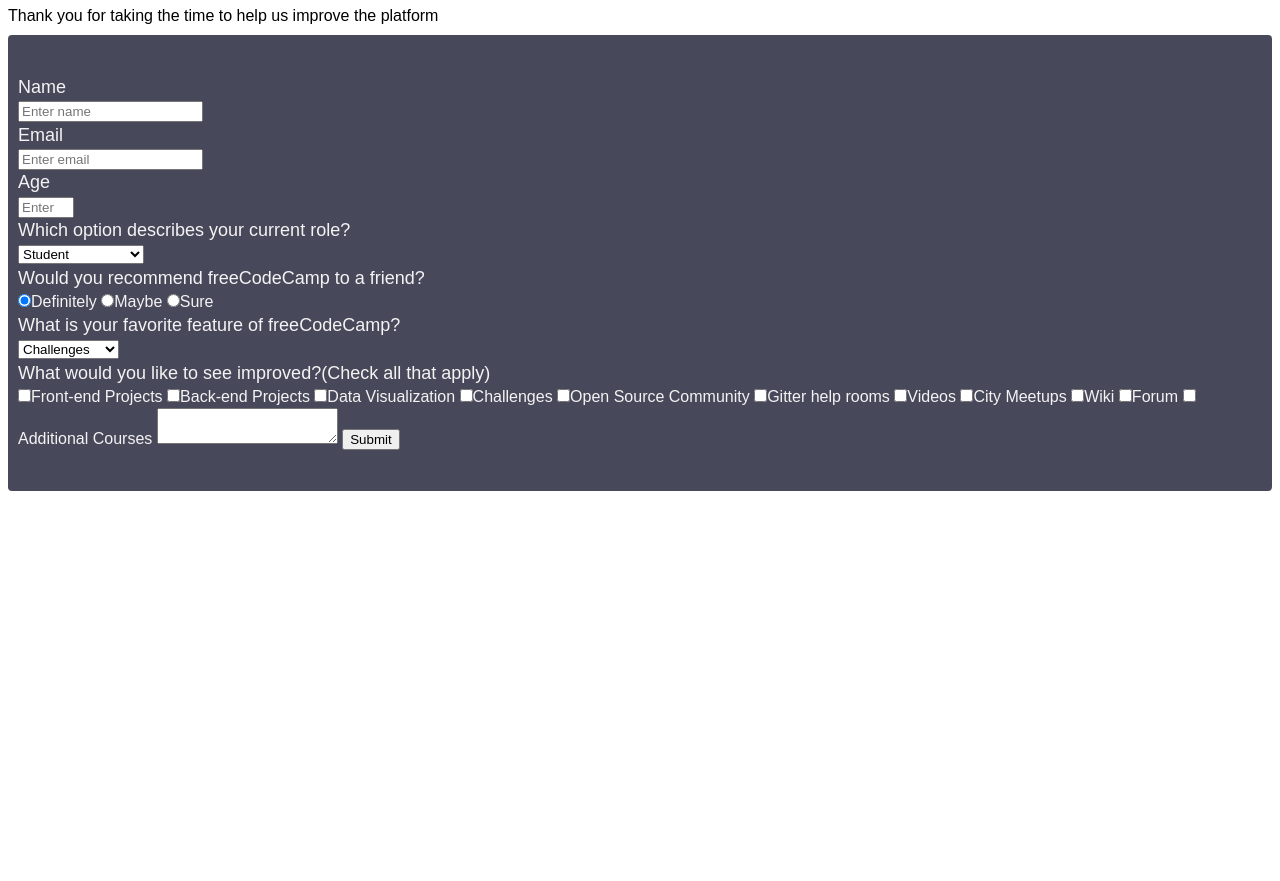
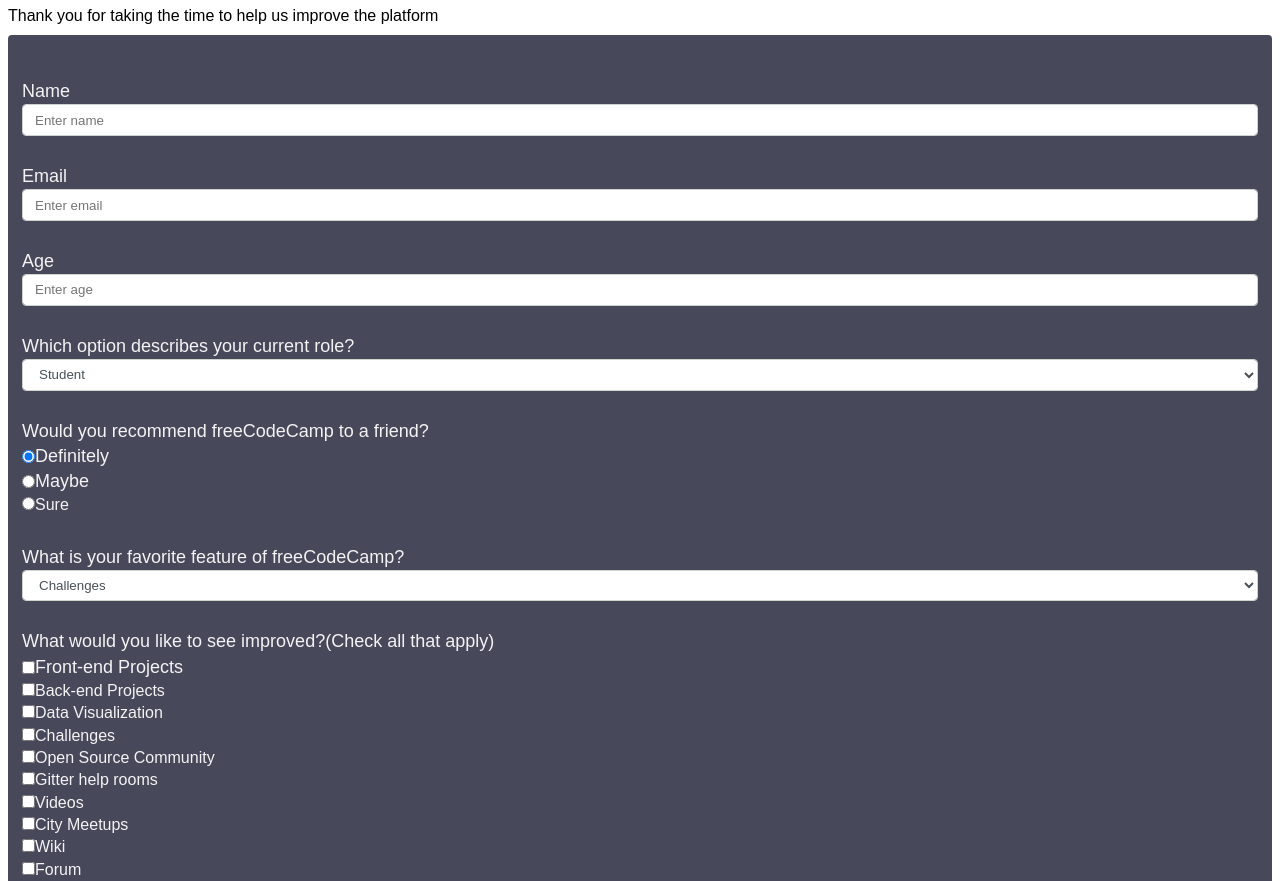
Before and after one commit to dextercalleja/survey_form, a plain HTML site: page index.htm in a window 1280 px wide. Shown: the part 56-937 px from the top of the page. Before the commit the page ends 800 px from the top, so only its background shows below. Drawn offline with Linux system fonts and the light colour scheme.

Commit message:
Update htm

```diff
--- a/index.htm
+++ b/index.htm
@@ -7,57 +7,70 @@
     <title>Document</title>
 </head>
 <body>
-    <!-- Header title and paragraphs-->
+    <!-- Header-->
     <h1 id="title">Survey Form</h1>
     <p id="description">Thank you for taking the time to help us improve the platform</p>
     <!-- Form-->
     <form action="" id="survey-form">
+        <div class="form-group">
             <label id="name-label">Name</label>
-        <input type="text" id="name" placeholder="Enter name" required>
+            <input type="text" id="name"  class="form-control" placeholder="Enter name" required>
+        </div>
+        <div class="form-group">
             <label id="email-label">Email</label>
-        <input type="email" id="email" placeholder="Enter email" required>
+            <input type="email" id="email" class="form-control" placeholder="Enter email" required>
+        </div>
+        <div class="form-group">
             <label id="number-label">Age</label>
-        <input type="number" id="number" min="18" max="24" placeholder="Enter age" required>
-
+            <input type="number" id="number" class="form-control" min="18" max="24" placeholder="Enter age" required>
+        </div>
+        <div class="form-group">
             <label for="role">Which option describes your current role?</label>
-        <select id="dropdown">
+            <select id="dropdown" class="form-control">
                 <option value="Student">Student</option>
                 <option value="Full Time Job">Full Time Job</option>
                 <option value="Full Time Learner">Full Time Learner</option>
                 <option value="Prefer not to say">Prefer not to say</option>
                 <option value="Other">Other</option>
             </select>
-
+        </div>
+        <div class="form-group">
             <label for="recommend-label">Would you recommend freeCodeCamp to a friend?</label>
-        <input type="radio" name="recommend" id="" checked value="Definitely">Definitely
-        <input type="radio" name="recommend" id="" value="Maybe">Maybe
-        <input type="radio" name="recommend" id="" value="Sure">Sure
-
+            <label><input type="radio" name="recommend" id="" checked value="Definitely">Definitely</label>
+            <label><input type="radio" name="recommend" id="" value="Maybe">Maybe</label>
+            <label></label><input type="radio" name="recommend" id="" value="Sure">Sure</label>
+        </div>
+        <div class="form-group">
             <label for="feature">What is your favorite feature of freeCodeCamp?</label>
-        <select>
+            <select class="form-control">
                 <option value="Challenges">Challenges</option>
                 <option value="Projects">Projects</option>
                 <option value="Community">Community</option>
                 <option value="Open Source">Open Source</option>
             </select>
-
+        </div>
+        <div class="form-group">
             <label for="feature">What would you like to see improved?(Check all that apply)</label>
-        <input type="checkbox" name="" id="" value="Front-end Projects">Front-end Projects
-        <input type="checkbox" name="" id="" value="Back-end Projects">Back-end Projects
-        <input type="checkbox" name="" id="" value="Data Visualization
-        ">Data Visualization
-        <input type="checkbox" name="" id="" value="Challenges">Challenges
-        <input type="checkbox" name="" id="" value="Open Source Community">Open Source Community
-        <input type="checkbox" name="" id="" value="Gitter help rooms">Gitter help rooms
-        <input type="checkbox" name="" id="" value="Videos">Videos
-        <input type="checkbox" name="" id="" value="City Meetups">City Meetups
-        <input type="checkbox" name="" id="" value="Wiki">Wiki
-        <input type="checkbox" name="" id="" value="Forum">Forum
-        <input type="checkbox" name="" id="" value="Additional Courses">Additional Courses
-
-        <textarea id="tarea"></textarea>
-
-        <input type="submit" id="submit" value="Submit">
+            <label><input type="checkbox" name="" id="" value="Front-end Projects">Front-end Projects</label>
+            <label></label><input type="checkbox" name="" id="" value="Back-end Projects">Back-end Projects</label>
+            <label></label><input type="checkbox" name="" id="" value="Data Visualization
+            ">Data Visualization</label>
+            <label></label><input type="checkbox" name="" id="" value="Challenges">Challenges</label>
+            <label></label><input type="checkbox" name="" id="" value="Open Source Community">Open Source Community</label>
+            <label></label><input type="checkbox" name="" id="" value="Gitter help rooms">Gitter help rooms</label>
+            <label></label><input type="checkbox" name="" id="" value="Videos">Videos</label>
+            <label></label><input type="checkbox" name="" id="" value="City Meetups">City Meetups</label>
+            <label></label><input type="checkbox" name="" id="" value="Wiki">Wiki</label>
+            <label></label><input type="checkbox" name="" id="" value="Forum">Forum</label>
+            <label></label><input type="checkbox" name="" id="" value="Additional Courses">Additional Courses</label>
+        </div>
+        <div class="form-group">
+            <label>Any comments or suggestions?</label>
+            <textarea id="tarea" class="form-control"></textarea>
+        </div>
+        <div class="form-group">
+            <button type="submit" id="submit" class="submit-button">Submit</button>
+        </div>
     </form>
 
 </body>
```
Lines whose indentation alone changed are shown as unchanged.
